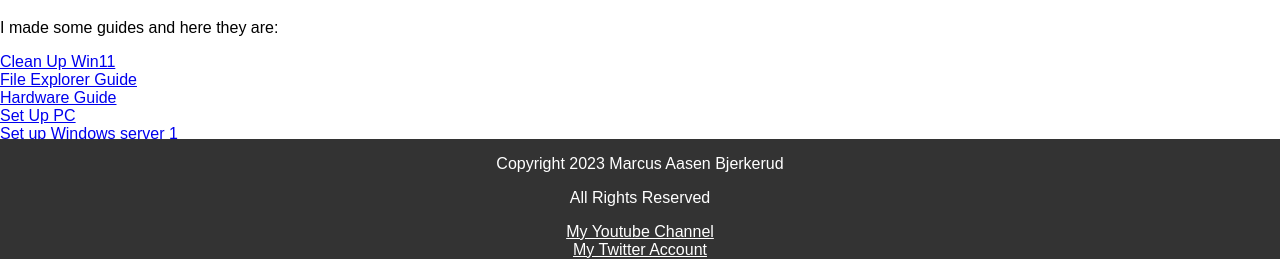
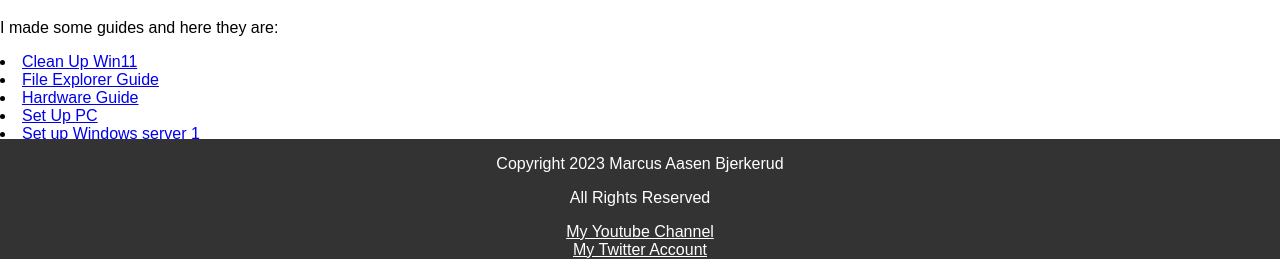
Before and after one commit to Honefoss-videregaende/lage-ett-repository-Marcus-Bjerkerud, a plain HTML site: page projects.html in a window 1280 px wide. Shown: the part 541-800 px from the top of the page. Drawn offline with Linux system fonts and the light colour scheme; a script that the page names is missing.

Commit message:
Update projects.html

```diff
--- a/projects.html
+++ b/projects.html
@@ -59,19 +59,13 @@
 <br>
 <h1>Guides</h1>
 <p>I made some guides and here they are:</p>
-<a href="data/Clean Up Win11.pdf">Clean Up Win11</a>
-<br>
-<a href="/lage-ett-repository-Marcus-Bjerkerud/data/Guide Windows File Explorer.pdf">File Explorer Guide</a>
-<br>
-<a href="/lage-ett-repository-Marcus-Bjerkerud/data/prosjekt hardware guide.pdf">Hardware Guide</a>
-<br>
-<a href="/lage-ett-repository-Marcus-Bjerkerud/data/Sette opp PC.pdf">Set Up PC</a>
-<br>
-<a href="/lage-ett-repository-Marcus-Bjerkerud/data/sette opp server.pdf">Set up Windows server 1</a>
-<br>
-<a href="/lage-ett-repository-Marcus-Bjerkerud/data/server.pdf">Set Up Windows Server 2</a>
-<br>
-<a href="/lage-ett-repository-Marcus-Bjerkerud/data/Sletting av Facebook profil.pdf">Deleting Facebook profile</a>
+<li><a href="/lage-ett-repository-Marcus-Bjerkerud/data/Clean Up Win11.pdf">Clean Up Win11</a></li>
+<li><a href="/lage-ett-repository-Marcus-Bjerkerud/data/Guide Windows File Explorer.pdf">File Explorer Guide</a></li>
+<li><a href="/lage-ett-repository-Marcus-Bjerkerud/data/prosjekt hardware guide.pdf">Hardware Guide</a></li>
+<li><a href="/lage-ett-repository-Marcus-Bjerkerud/data/Sette opp PC.pdf">Set Up PC</a></li>
+<li><a href="/lage-ett-repository-Marcus-Bjerkerud/data/sette opp server.pdf">Set up Windows server 1</a></li>
+<li><a href="/lage-ett-repository-Marcus-Bjerkerud/data/server.pdf">Set Up Windows Server 2</a></li>
+<li><a href="/lage-ett-repository-Marcus-Bjerkerud/data/Sletting av Facebook profil.pdf">Deleting Facebook profile</a></li>
 <body>
 
 </body>
```
